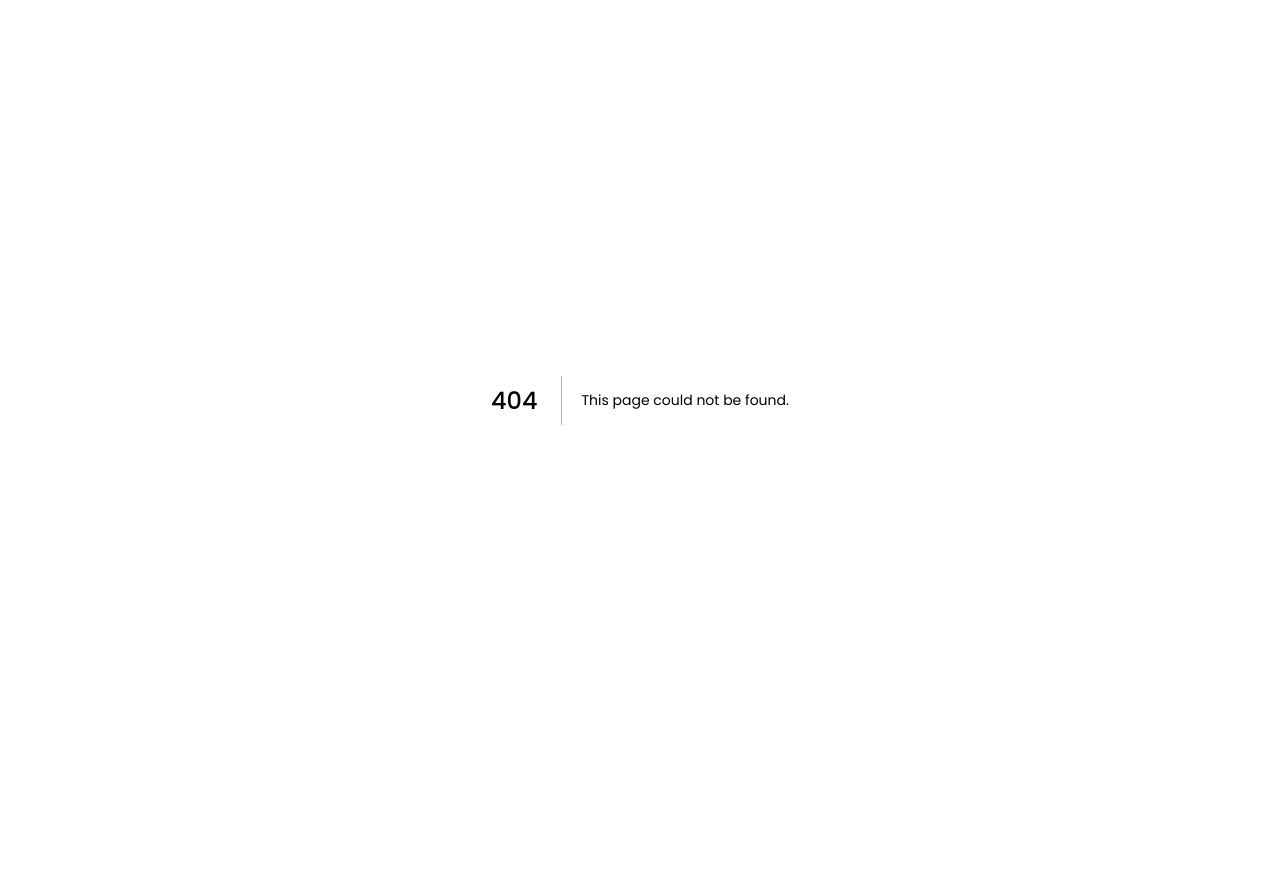
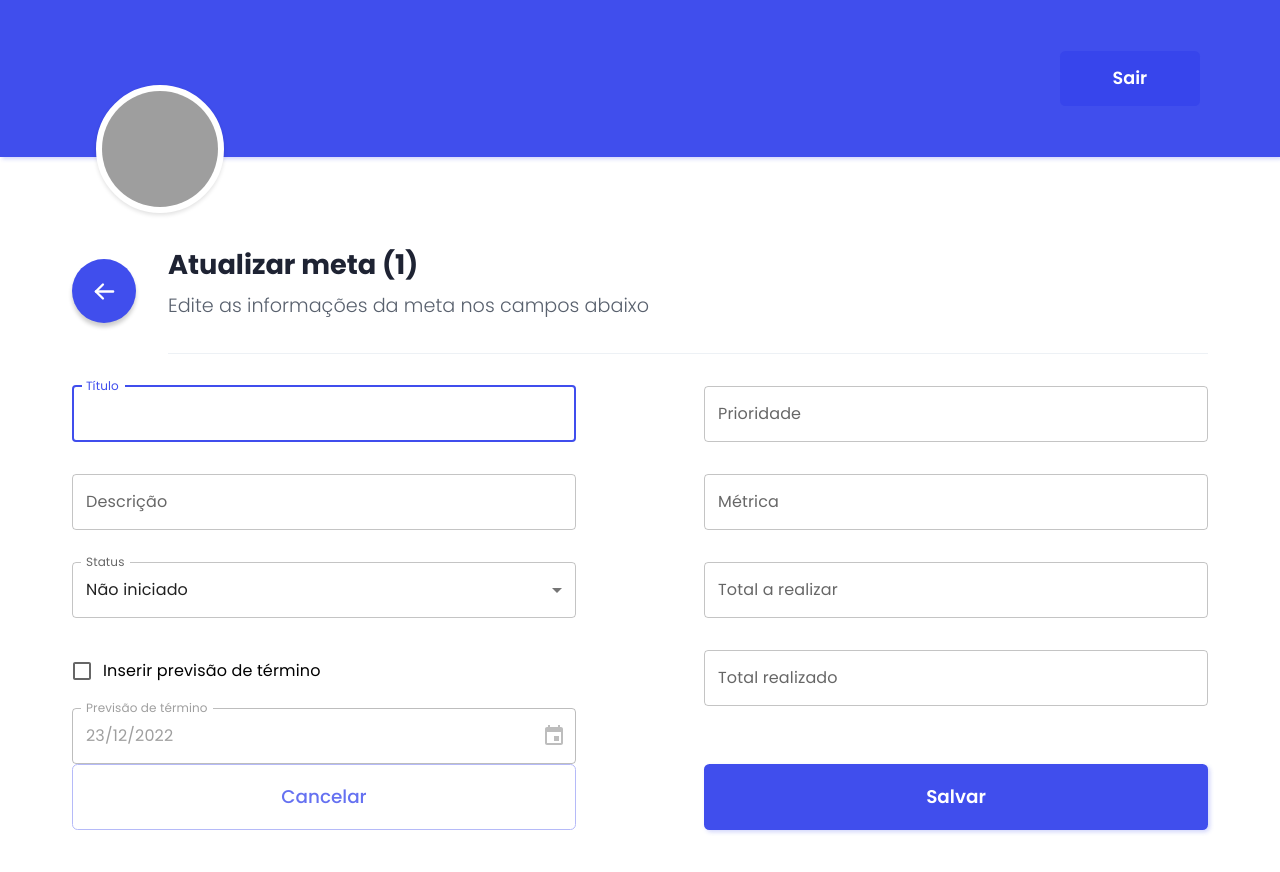
Before and after one commit to AllanDutra/next-goals-project, a Next.js app: page /goal-form/1 in a window 1280 px wide. Before the commit this address had no page. Shown: the top 872 px of the page. Before the commit the page ends 800 px from the top, so only its background shows below. Built offline with nearby package versions, Linux system fonts and the light colour scheme; grey boxes are pictures that could not be loaded.

Commit message:
feat: update goal form

```diff
--- /dev/null
+++ b/src/pages/goal-form/[id].tsx
@@ -0,0 +1,25 @@
+import Head from "next/head";
+import { useRouter } from "next/router";
+import { GoalForm } from ".";
+import { PageContainer } from "../../components/PageContainer";
+
+export default function UpdateGoalForm() {
+  const { query } = useRouter();
+
+  return (
+    <>
+      <Head>
+        <title>Goals - Atualizar meta</title>
+      </Head>
+
+      <PageContainer>
+        <GoalForm.Presentation
+          title={`Atualizar meta (${query.id})`}
+          subtitle="Edite as informações da meta nos campos abaixo"
+        />
+
+        <GoalForm.Content />
+      </PageContainer>
+    </>
+  );
+}
```
